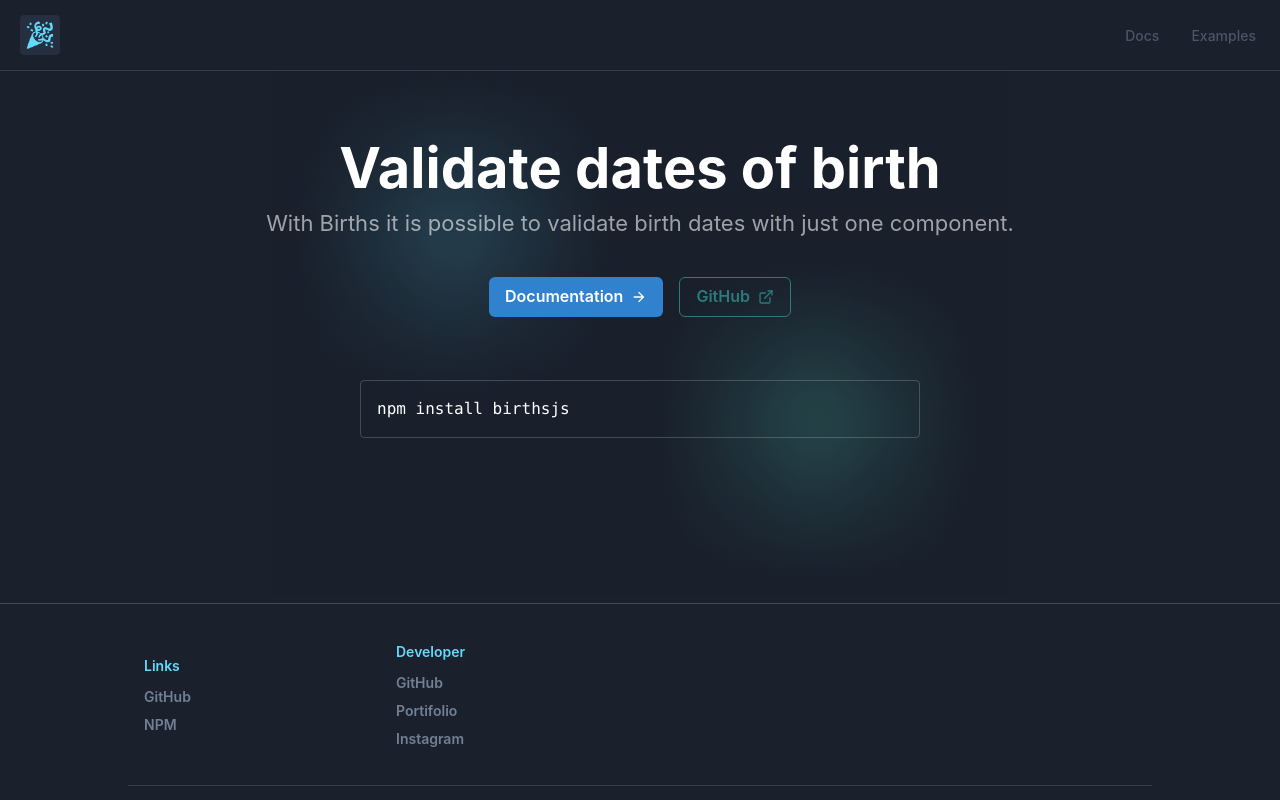
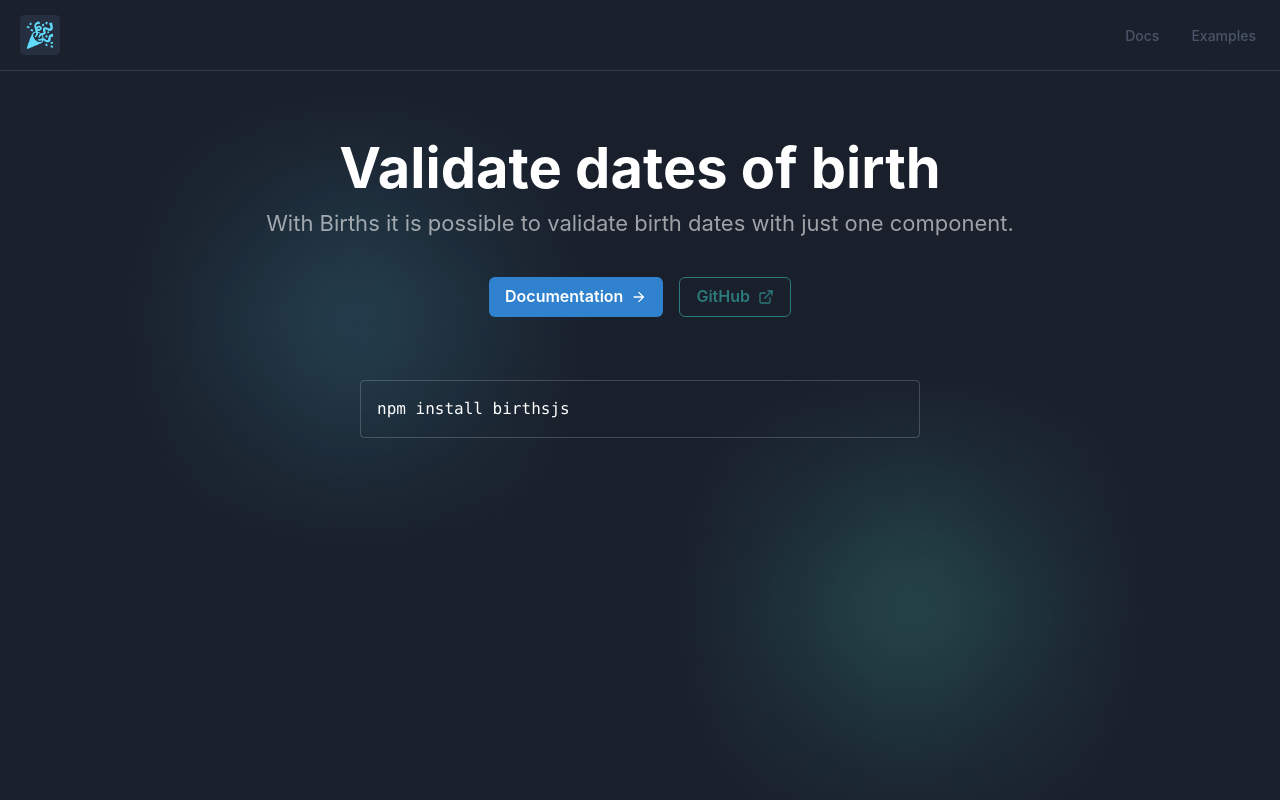
Before and after one commit to francisco-cruz/DocsBirthsJs, a React (Create React App) app: page / in a window 1280 px wide. Shown: the top 800 px of the page. Built offline with nearby package versions, Linux system fonts and the light colour scheme.

Commit message:
size hero

```diff
--- a/src/components/Footer.js
+++ b/src/components/Footer.js
@@ -27,7 +27,7 @@ const Footer = () => {
         borderBottom="1px solid"
         borderColor="#ffffff20"
       >
-        <Flex justify="start" flexWrap="wrap" alignItems="center" pl="16px">
+        <Flex justify="center" flexWrap="wrap" alignItems="start">
           <Box w={{ base: "100%", lg: 1 / 4 }} mb={{ base: "1.5rem", lg: "0" }}>
             <Heading
               as="h5"
--- a/src/pages/Index.js
+++ b/src/pages/Index.js
@@ -18,10 +18,10 @@ export default function Index() {
   return (
     <>
       <Header />
-      <Stack position="relative" h="100vh">
+      <Stack position="relative">
         <Stack
           w="100%"
-          h="100%"
+          h="100vh"
           px={isSmallerThan767 ? "16px" : "32px"}
           py="64px"
           position="relative"
```
